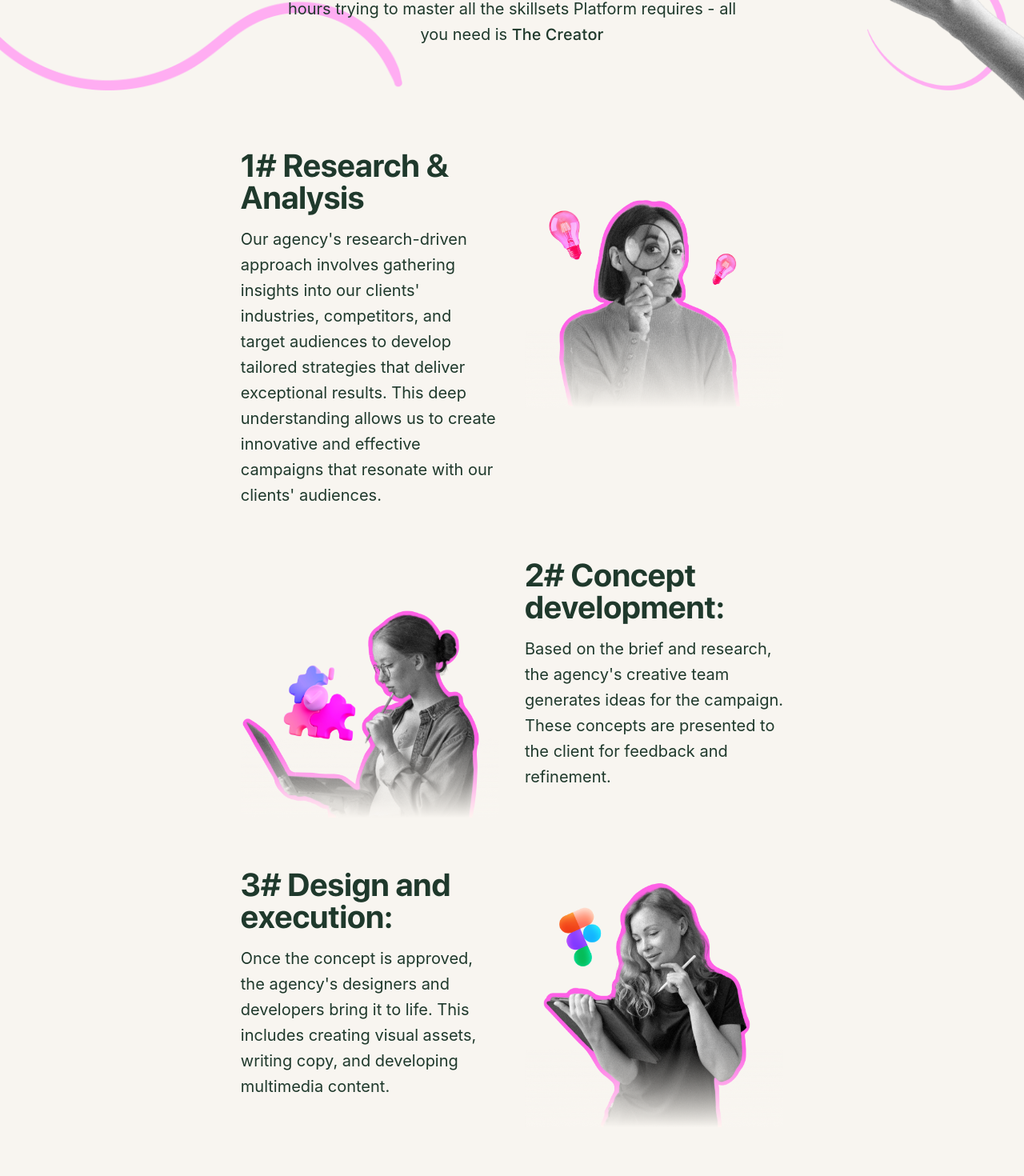
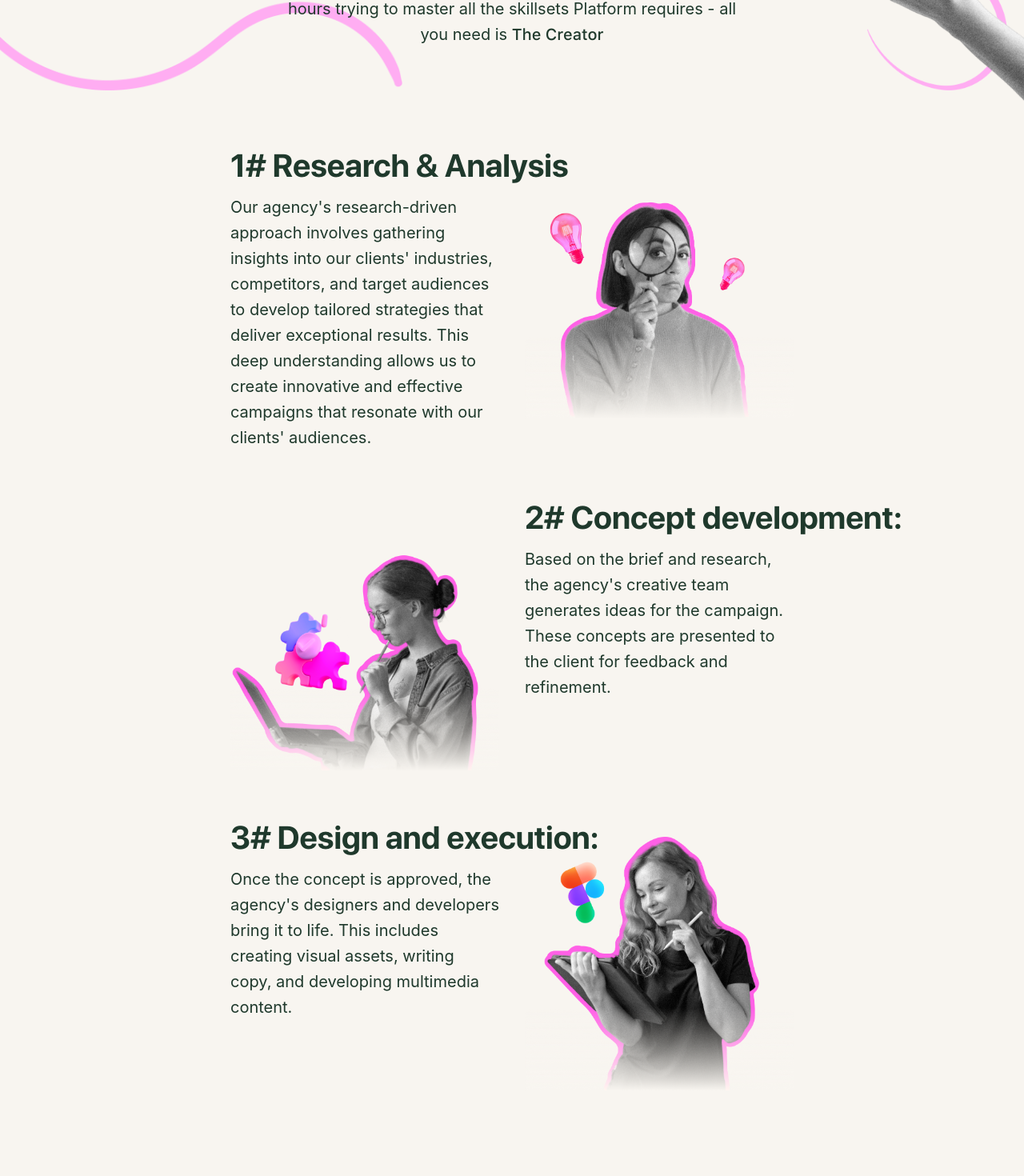
Before and after one commit to ahkar33/vo-ct, a React (Vite) app: page / in a window 1280 px wide. Shown: the part 3400-4870 px from the top of the page at 80% size. Built offline with nearby package versions, Linux system fonts and the light colour scheme; a web font is replaced by a local one.

Commit message:
fix: we do list ui

```diff
--- a/src/components/sections/we-do-list/index.tsx
+++ b/src/components/sections/we-do-list/index.tsx
@@ -2,11 +2,11 @@ import { ConceptImg, DesignImg, ResearchImg } from "@/assets";
 
 const WeDoList = () => {
 	return (
-		<div className="x-padding lg:w-[85%] xl:w-[78%] mx-auto py-[32px] lg:py-[64px]">
+		<div className="x-padding lg:w-[85%] xl:w-[80%] mx-auto py-[32px] lg:py-[64px]">
 			<div className="flex-col flex gap-[32px] lg:gap-[64px]">
 				<div className="grid gap-[16px] lg:gap-[32px] lg:grid-cols-2">
 					<div className="flex flex-col gap-[16px]">
-						<h4 className="font-bold z-[3] text-[24px] md:text-[32px] lg:text-[40px] leading-[100%] font-sfprod">
+						<h4 className="font-bold xl:text-nowrap z-[3] text-[24px] md:text-[32px] lg:text-[40px] leading-[100%] font-sfprod">
 							1# Research & Analysis
 						</h4>
 						<p className="text-[16px] z-[3] md:text-[18px] font-sfprot leading-[24px] lg:leading-[32px] lg:text-[20px]">
@@ -25,7 +25,7 @@ const WeDoList = () => {
 				</div>
 				<div className="grid gap-[16px] lg:gap-[32px] lg:grid-cols-2">
 					<div className="flex flex-col gap-[16px] lg:order-2">
-						<h4 className="font-bold z-[3] text-[24px] md:text-[32px] lg:text-[40px] leading-[100%] font-sfprod">
+						<h4 className="font-bold xl:text-nowrap z-[3] text-[24px] md:text-[32px] lg:text-[40px] leading-[100%] font-sfprod">
 							2# Concept development:
 						</h4>
 						<p className="text-[16px] z-[3] md:text-[18px] font-sfprot leading-[24px] lg:leading-[32px] lg:text-[20px]">
@@ -42,7 +42,7 @@ const WeDoList = () => {
 				</div>
 				<div className="grid gap-[16px] lg:gap-[32px] lg:grid-cols-2">
 					<div className="flex flex-col gap-[16px]">
-						<h4 className="font-bold z-[3] text-[24px] md:text-[32px] lg:text-[40px] leading-[100%] font-sfprod">
+						<h4 className="font-bold xl:text-nowrap z-[3] text-[24px] md:text-[32px] lg:text-[40px] leading-[100%] font-sfprod">
 							3# Design and execution:
 						</h4>
 						<p className="text-[16px] z-[3] md:text-[18px] font-sfprot leading-[24px] lg:leading-[32px] lg:text-[20px]">
```
